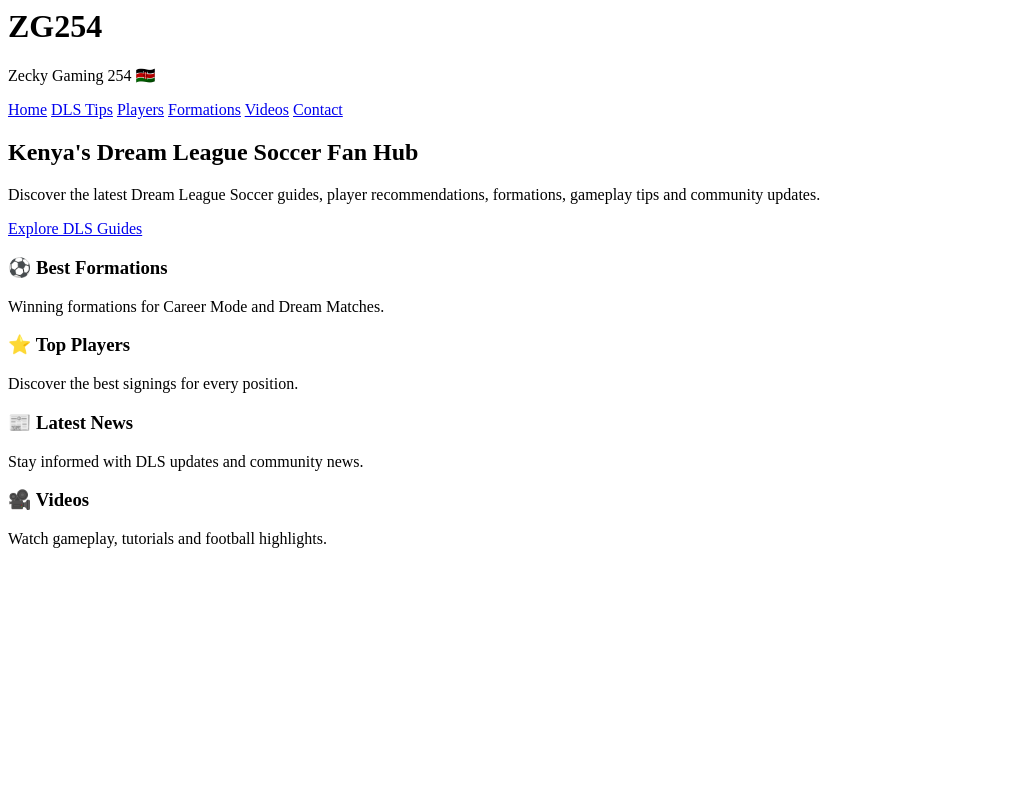
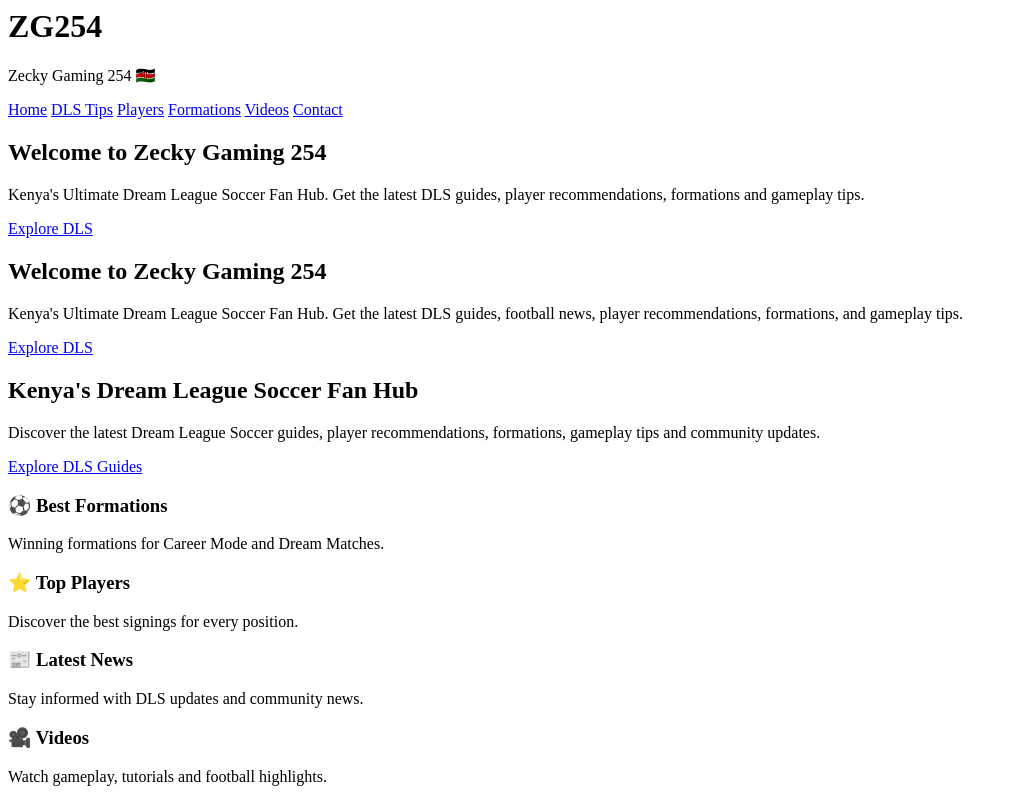
Before and after one commit to zecky-daniel254/Zecky-Gaming-254, a plain HTML site: page Index.html in a window 1280 px wide. Shown: the whole page, without its empty margins (0-1017 px from the left). Drawn offline with Linux system fonts and the light colour scheme.

Commit message:
Add hero section to Index.html
Added a hero section with welcome message and call to action.

```diff
--- a/Index.html
+++ b/Index.html
@@ -11,9 +11,40 @@
         <a href="formations.html">Formations</a>
         <a href="videos.html">Videos</a>
         <a href="contact.html">Contact</a>
-    </nav>
+    </nav><section class="hero">
+
+<div class="hero-content">
+
+<h2>Welcome to Zecky Gaming 254</h2>
+
+<p>
+Kenya's Ultimate Dream League Soccer Fan Hub.
+Get the latest DLS guides, player recommendations, formations and gameplay tips.
+</p>
+
+<a href="#" class="btn">Explore DLS</a>
+
+</div>
+
+    </section>
 </header>
+<section class="hero">
 
+<div class="hero-content">
+
+<h2>Welcome to Zecky Gaming 254</h2>
+
+<p>
+Kenya's Ultimate Dream League Soccer Fan Hub.
+Get the latest DLS guides, football news, player recommendations,
+formations, and gameplay tips.
+</p>
+
+<a href="#" class="btn">Explore DLS</a>
+
+</div>
+
+</section>
 <section class="hero">
     <div class="hero-content">
         <h2>Kenya's Dream League Soccer Fan Hub</h2>
```
